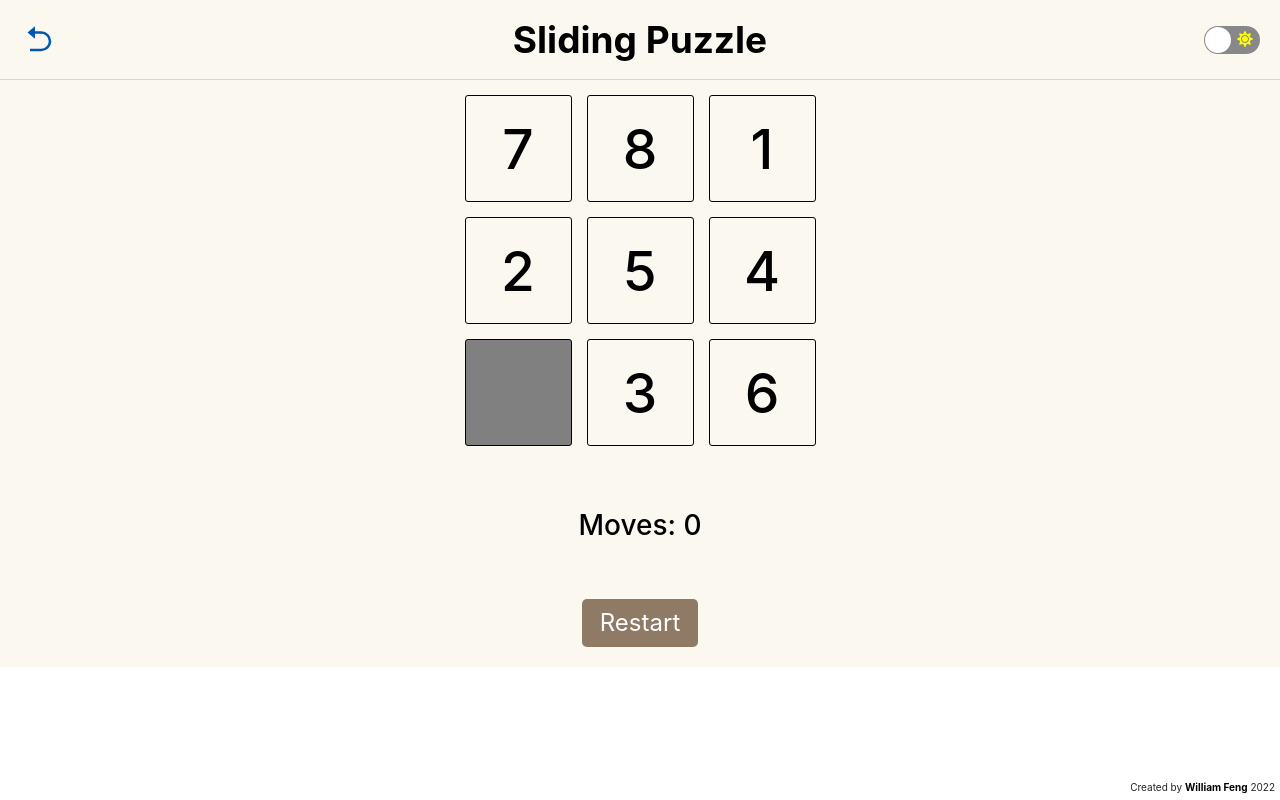
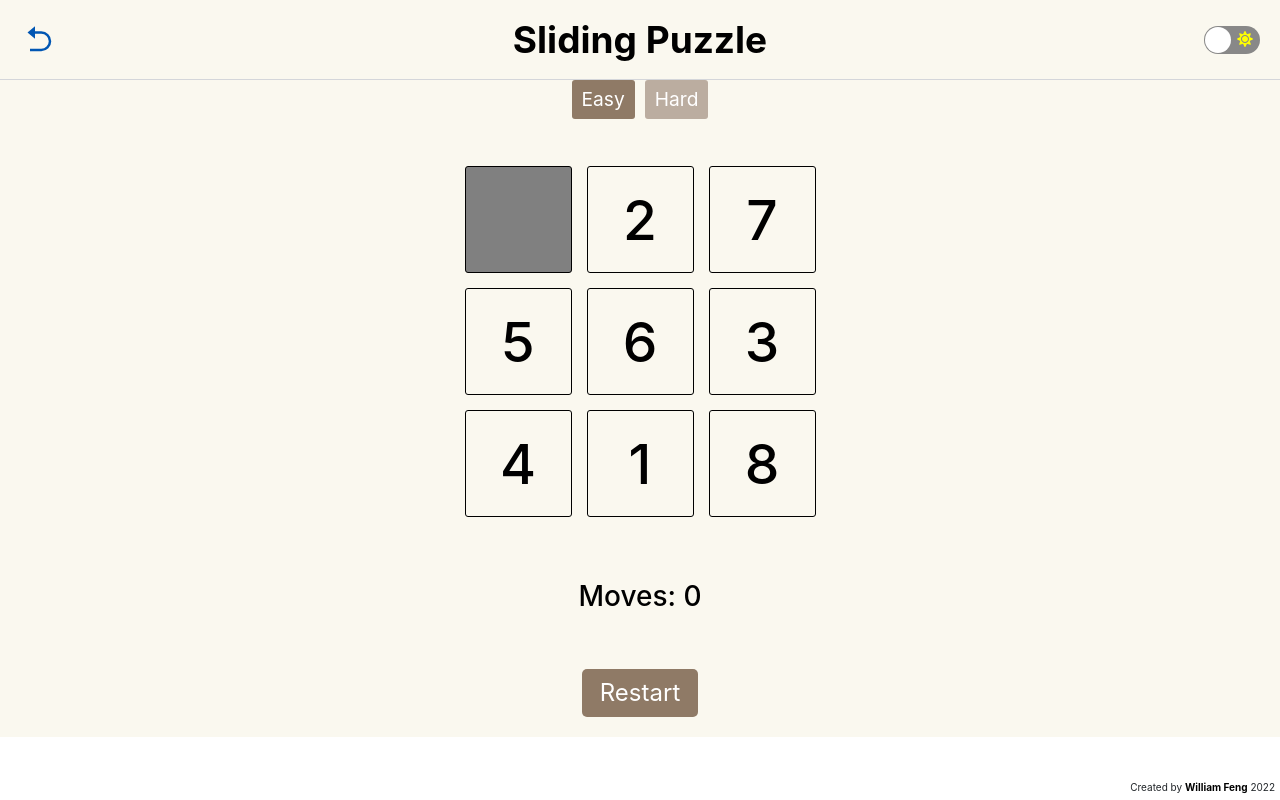
Before and after one commit to William-Feng/mini-playground, a React (Create React App) app: page /sliding in a window 1280 px wide. Built offline with nearby package versions, Linux system fonts and the light colour scheme.

Commit message:
Add difficulty toggle for Sliding Puzzle, such that now a 4x4 option

```diff
--- a/src/components/2048/Game2048.css
+++ b/src/components/2048/Game2048.css
@@ -16,8 +16,8 @@
 }
 
 .game2048 .cell {
+  height: 107px;
   width: 107px;
-  height: 107px;
   font-size: 55px;
   line-height: 107px;
   font-weight: bold;
--- a/src/components/memory/Memory.js
+++ b/src/components/memory/Memory.js
@@ -9,11 +9,11 @@ function Memory() {
   const COLOUR_HIDDEN = "hidden";
   const CELL_STABLE = "stable";
   const [difficulty, setDifficulty] = useState("easy");
+  const [board, setBoard] = useState([]);
   const [previous, setPrevious] = useState(null);
   const [lockBoard, setLockBoard] = useState(false);
   const [turns, setTurns] = useState(0);
   const [numMatching, setNumMatching] = useState(0);
-  const [board, setBoard] = useState([]);
 
   useEffect(() => {
     setBoard(gameInitialisation(difficulty));
@@ -24,7 +24,7 @@ function Memory() {
     setDifficulty(newDifficulty);
   };
 
-  // Reset the board and all variables for a new game or upon restart
+  // Reset the board and all variables for a new game
   const gameInitialisation = (difficulty) => {
     setPrevious(null);
     setLockBoard(false);
--- a/src/components/misc/DifficultyTab.css
+++ b/src/components/misc/DifficultyTab.css
@@ -20,3 +20,9 @@
 .difficulty-tab button.active {
   background-color: #8f7a66;
 }
+
+@media screen and (max-width: 600px) {
+  .difficulty-tab {
+    margin-bottom: 1em;
+  }
+}
--- a/src/components/sliding/Sliding.css
+++ b/src/components/sliding/Sliding.css
@@ -5,15 +5,27 @@
   border-radius: 6px;
 }
 
+.sliding .board.hard {
+  grid-template-columns: repeat(4, auto);
+  grid-gap: 15px;
+  height: 500px;
+  width: 500px;
+}
+
 .sliding .cell {
+  height: 107px;
   width: 107px;
-  height: 107px;
   font-size: 55px;
   line-height: 107px;
   font-weight: 500;
   border-radius: 3px;
   border: 1px solid black;
   cursor: pointer;
+}
+
+.sliding .hard .cell {
+  height: 107px;
+  width: 107px;
 }
 
 .sliding#light .cell.empty {
@@ -33,3 +45,19 @@
 .sliding#dark .cell:not(.stable):not(.empty):hover {
   background-color: grey;
 }
+
+@media screen and (max-width: 600px) {
+  .sliding .board.hard {
+    height: 370px;
+    width: 370px;
+    grid-gap: 10px;
+    padding: 10px;
+  }
+
+  .sliding .hard .cell {
+    height: 80px;
+    width: 80px;
+    line-height: 80px;
+    font-size: 45px;
+  }
+}
--- a/src/components/sliding/Sliding.js
+++ b/src/components/sliding/Sliding.js
@@ -1,43 +1,57 @@
 import React, { useContext, useEffect, useMemo, useState } from "react";
 import { ThemeContext } from "../../App";
+import DifficultyTab from "../misc/DifficultyTab";
 import "./Sliding.css";
 
 function Sliding() {
   const { theme } = useContext(ThemeContext);
 
-  const SIZE = 3;
+  const [difficulty, setDifficulty] = useState("easy");
+  const [board, setBoard] = useState([]);
+  const [moves, setMoves] = useState(0);
+  const [solved, setSolved] = useState(false);
+  const size = difficulty === "easy" ? 3 : 4;
 
+  useEffect(() => {
+    setBoard(gameInitialisation());
+    // eslint-disable-next-line react-hooks/exhaustive-deps
+  }, [difficulty]);
+
+  const handleDifficultyChange = (newDifficulty) => {
+    setDifficulty(newDifficulty);
+  };
+
+  // The solution is a 2D array of numbers in ascending order
+  // This only gets computed when the board size changes
   const solution = useMemo(() => {
     const result = [];
-    for (let i = 0; i < SIZE; i++) {
+    for (let i = 0; i < size; i++) {
       const row = [];
-      for (let j = 0; j < SIZE; j++) {
-        row.push(i * SIZE + j + 1);
+      for (let j = 0; j < size; j++) {
+        row.push(i * size + j + 1);
       }
       result.push(row);
     }
     // There should be an empty cell in the bottom right corner
-    result[SIZE - 1][SIZE - 1] = "";
+    result[size - 1][size - 1] = "";
     return result;
-  }, []);
+  }, [size]);
 
-  const [moves, setMoves] = useState(0);
-  const [solved, setSolved] = useState(false);
-
+  // Reset the board and all variables for a new game
   const gameInitialisation = () => {
     setMoves(0);
     setSolved(false);
-    return initialiseBoard();
+    return shuffleBoard();
   };
 
-  const initialiseBoard = () => {
+  // Randomise the order of the cells (Fisher-Yates shuffle algorithm)
+  const shuffleBoard = () => {
     const numbers = Array.from(
-      { length: SIZE * SIZE - 1 },
+      { length: size * size - 1 },
       (_, index) => index + 1
     );
     numbers.push("");
 
-    // Randomise the order of the cells (Fisher-Yates shuffle algorithm)
     for (let i = numbers.length - 1; i > 0; i--) {
       const j = Math.floor(Math.random() * (i + 1));
       [numbers[i], numbers[j]] = [numbers[j], numbers[i]];
@@ -45,10 +59,10 @@ function Sliding() {
 
     // Construct the 2D board using the array of numbers
     const board = [];
-    for (let i = 0; i < SIZE; i++) {
+    for (let i = 0; i < size; i++) {
       const row = [];
-      for (let j = 0; j < SIZE; j++) {
-        row.push(numbers[i * SIZE + j]);
+      for (let j = 0; j < size; j++) {
+        row.push(numbers[i * size + j]);
       }
       board.push(row);
     }
@@ -56,16 +70,16 @@ function Sliding() {
     // Swap the last two numbers if the board is not solvable
     const inversions = countInversions(numbers);
     if (inversions % 2) {
-      [board[SIZE - 1][SIZE - 2], board[SIZE - 1][SIZE - 3]] = [
-        board[SIZE - 1][SIZE - 3],
-        board[SIZE - 1][SIZE - 2],
+      [board[size - 1][size - 2], board[size - 1][size - 3]] = [
+        board[size - 1][size - 3],
+        board[size - 1][size - 2],
       ];
     }
 
     return board;
   };
 
-  // Count the number of inversions in an array, and this must be even for a solvable board
+  // Count the number of inversions in an array (even for a solvable board)
   const countInversions = (arr) => {
     let inversions = 0;
     for (let i = 0; i < arr.length - 1; i++) {
@@ -78,11 +92,9 @@ function Sliding() {
     return inversions;
   };
 
-  const [board, setBoard] = useState(gameInitialisation);
-
   const findEmptyCell = (board) => {
-    for (let i = 0; i < SIZE; i++) {
-      for (let j = 0; j < SIZE; j++) {
+    for (let i = 0; i < size; i++) {
+      for (let j = 0; j < size; j++) {
         if (board[i][j] === "") {
           return [i, j];
         }
@@ -125,7 +137,11 @@ function Sliding() {
 
   return (
     <div className="background sliding" id={theme}>
-      <div className="board">
+      <DifficultyTab
+        difficulty={difficulty}
+        handleDifficultyChange={handleDifficultyChange}
+      />
+      <div className={"board " + (difficulty === "hard" ? "hard" : "")}>
         {board.map((row, i) =>
           row.map((value, j) => (
             <div
```
